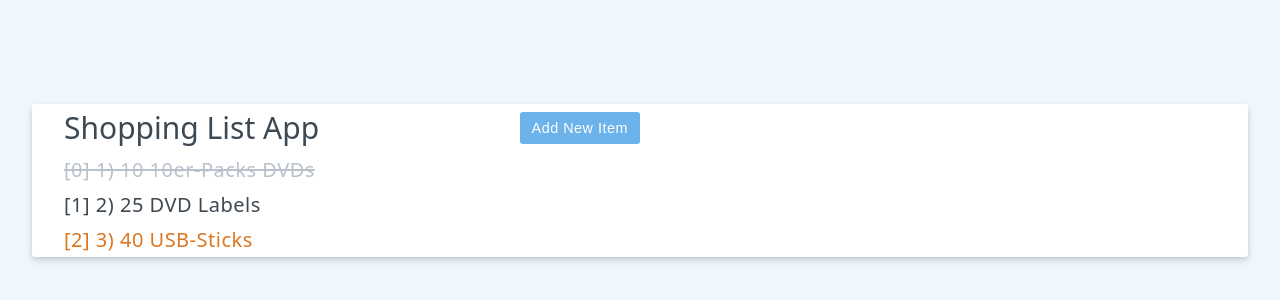
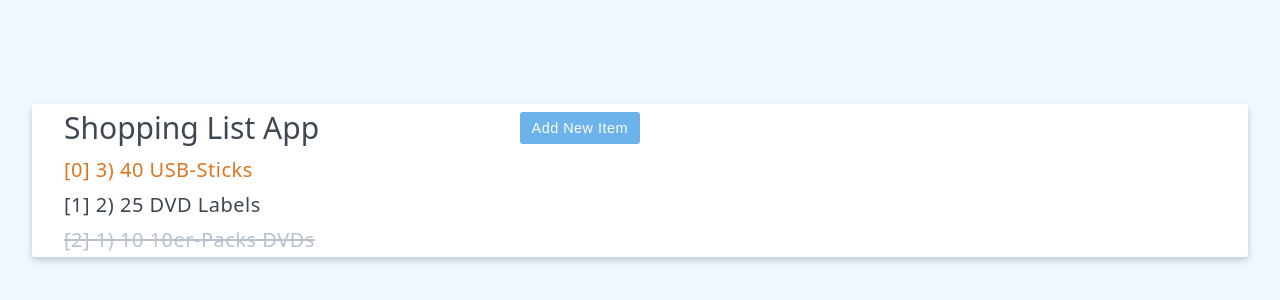
Before and after one commit to kiraGit67/vue-shopping-list-app, a Vue app: page / in a window 1280 px wide. Shown: the part 220-520 px from the top of the page. Built offline with nearby package versions, Linux system fonts and the light colour scheme.

Commit message:
adds new computed property reversedItems, uses it inside ul element

```diff
--- a/src/App.vue
+++ b/src/App.vue
@@ -18,6 +18,10 @@ const editing = ref(false)
 //Computed Properties
 const characterCount = computed(() => {
   return newItem.value.length
+})
+
+const reversedItems = computed(() => {
+  return [...items.value].reverse()
 })
 
 //Methods
@@ -90,11 +94,11 @@ const togglePurchased = (item) => {
   <p>{{ newCount }} {{ newItem }}</p>
   <ul>
     <li
-      v-for="({ id, count, label, purchased, highPriority }, index) in items"
+      v-for="({ id, count, label, purchased, highPriority }, index) in reversedItems"
       :key="id"
       class="static-class"
       :class="{ strikeout: purchased, priority: highPriority }"
-      @click="togglePurchased(items[index])"
+      @click="togglePurchased(reversedItems[index])"
     >
       [{{ index }}] {{ id }}) {{ count }} {{ label }}
     </li>
```
